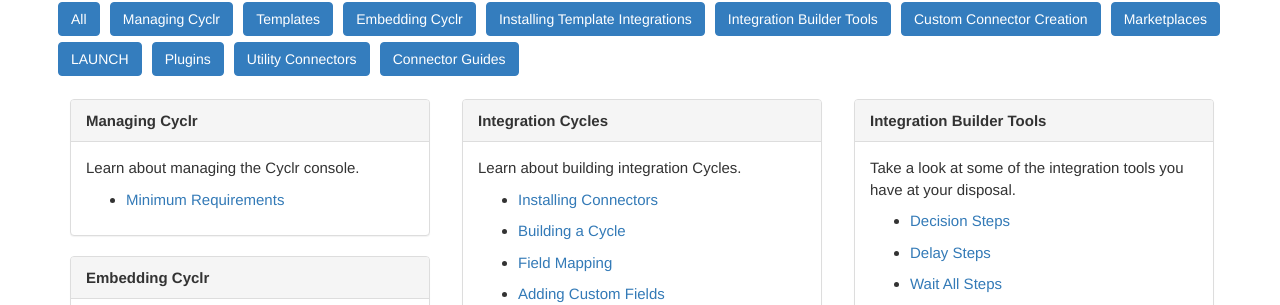
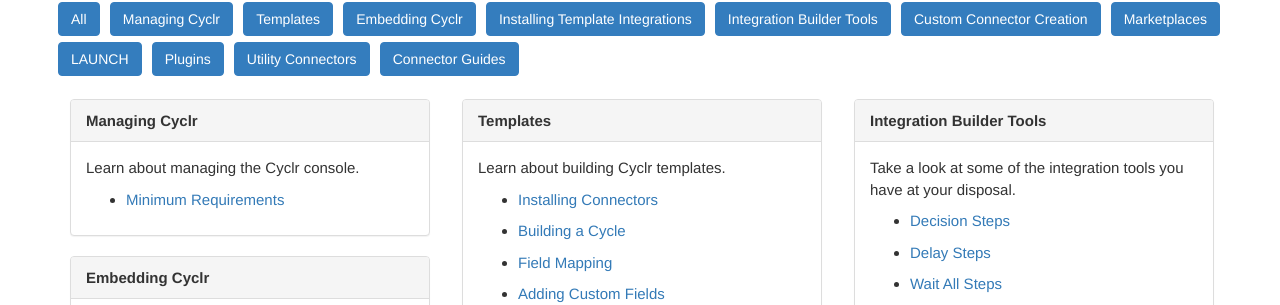
Before and after one commit to sneakysneak/docs, a Jekyll site: the page built from index.md, in a window 1280 px wide and 900 px high. Shown: the part 226-531 px from the top of the window. Built offline with Jekyll 4.4.1, drawn with Linux system fonts in a browser that asks for light colours; nearby versions of some CDN libraries; comment, search, counter and statistics services are not loaded.

Commit message:
Update shuffle.html

```diff
--- a/_includes/shuffle.html
+++ b/_includes/shuffle.html
@@ -49,9 +49,9 @@ see the problems this layout poses if you're including it in PDF. {{site.data.al
     <div class="col-xs-6 col-sm-4 col-md-4" data-groups='["templates"]'>
 
     <div class="panel panel-default">
-      <div class="panel-heading">Integration Cycles</div>
+      <div class="panel-heading">Templates</div>
       <div class="panel-body">
-        Learn about building integration Cycles.
+        Learn about building Cyclr templates.
         <ul>
           {% for page in site.pages %}
           {% for tag in page.tags %}
```
